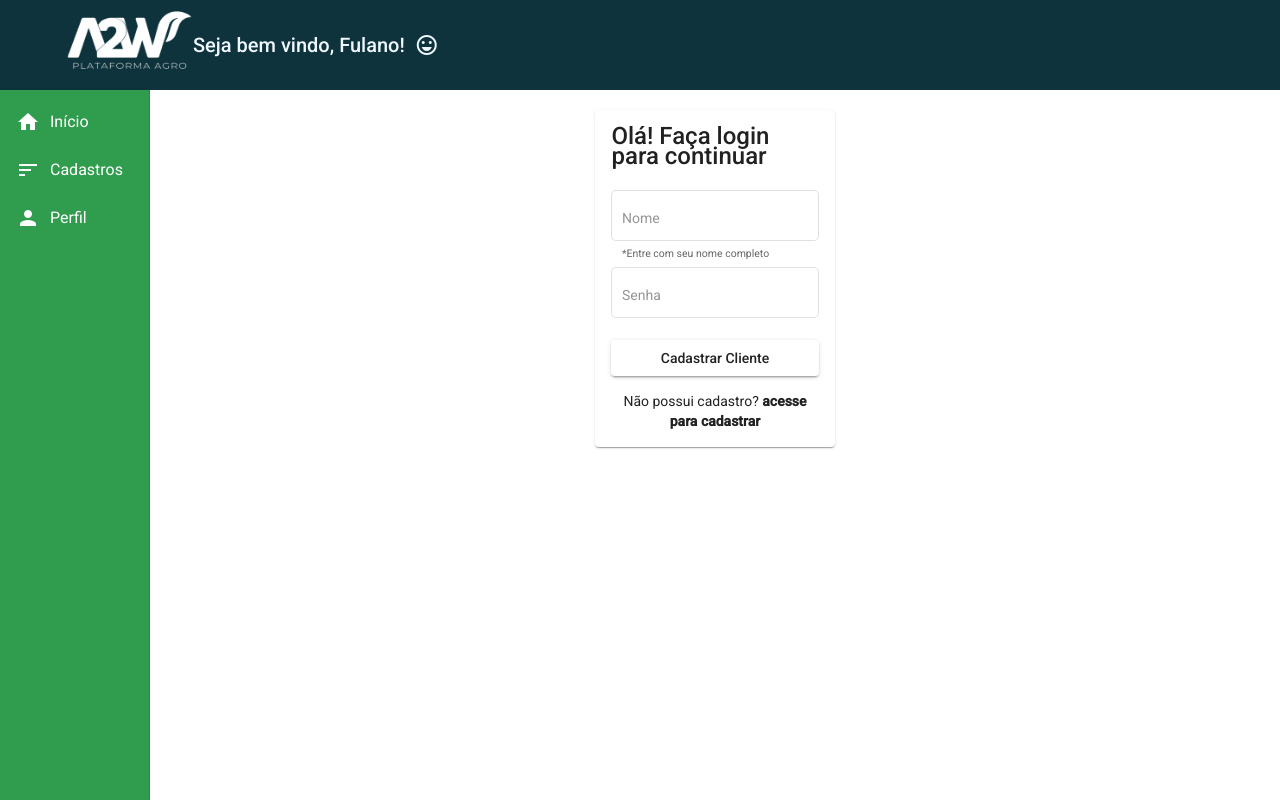
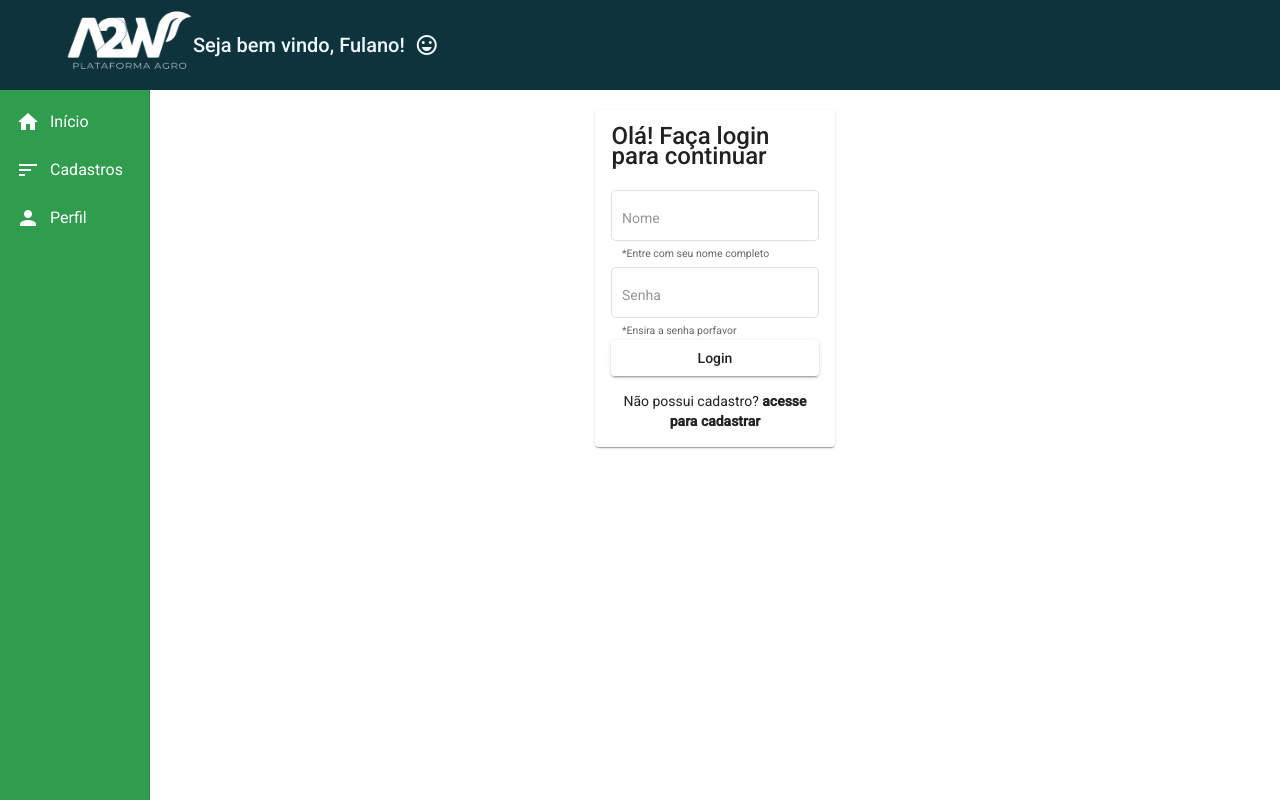
Before and after one commit to Alexandregv1080p/Prot-tipo-A2W-Angular, an Angular app in the folder Crud/frontend/: page /login in a window 1280 px wide. Built offline with nearby package versions, Linux system fonts and the light colour scheme.

Commit message:
Falta a validação só agr

```diff
--- a/Crud/frontend/src/app/login/cadastro-usuario/cadastro-usuario.component.html
+++ b/Crud/frontend/src/app/login/cadastro-usuario/cadastro-usuario.component.html
@@ -2,23 +2,26 @@
     <mat-card-title style="display:flex; text-align: center;">Ensira os dados logo abaixo</mat-card-title>
     <form class="form">
         <mat-form-field appearance="outline">
-            <input matInput placeholder="Nome" [(ngModel)]="users.name" name="name">
+            <input formControlName="name" matInput placeholder="Nome" [(ngModel)]="users.name" name="name">
             <mat-hint>*Entre com seu nome completo</mat-hint>
         </mat-form-field>
         <mat-form-field appearance="outline" >
-            <input matInput placeholder="Senha" [(ngModel)]="users.senha" name="senha">
+            <input formControlName="senha" matInput placeholder="Senha" [(ngModel)]="users.senha" name="senha">
             <mat-hint>*Crie uma senha de até 8 digitos</mat-hint>
         </mat-form-field>
         <mat-form-field appearance="outline" >
             <input matInput placeholder="Confirme a senha" name="senha">
         </mat-form-field>
-        <mat-form-field appearance="outline" [(ngModel)]="users.email" name="email" >
-            <input matInput placeholder="Email" name="description">
+        <mat-form-field appearance="outline"  >
+            <input formControlName="email" matInput placeholder="Email" [(ngModel)]="users.email" name="email">
             <mat-hint>*Entre com um email para contato</mat-hint>
         </mat-form-field>
         <button mat-raised-button class="cadastro" (click)="cadastrarCliente()">
             Cadastrar
         </button>
+        <button mat-raised-button class="cadastro" (click)="cancel()">
+            Login
+        </button>
     </form>
 
     <p style="text-align: center;margin-top: 15px;">Não possui cadastro? <a ><strong>acesse para cadastrar</strong></a></p>
--- a/Crud/frontend/src/app/login/cadastro-usuario/cadastro-usuario.component.ts
+++ b/Crud/frontend/src/app/login/cadastro-usuario/cadastro-usuario.component.ts
@@ -2,6 +2,7 @@ import { Router } from '@angular/router';
 import { Usuario } from './../users.module';
 import { LogServService } from './../log-serv.service';
 import { Component, OnInit } from '@angular/core';
+import { FormGroup,FormBuilder } from '@angular/forms';
 
 @Component({
   selector: 'app-cadastro-usuario',
@@ -16,10 +17,12 @@ export class CadastroUsuarioComponent implements OnInit {
     email:''
   }
 
-  constructor(private logServ: LogServService, private router: Router) { }
+  public formLogin !: FormGroup
+  constructor(private logServ: LogServService, private router: Router,private formBuilder : FormBuilder) { }
 
 
   ngOnInit(): void {
+
   }
 
   cadastrarCliente():void{
--- a/Crud/frontend/src/app/login/log-serv.service.ts
+++ b/Crud/frontend/src/app/login/log-serv.service.ts
@@ -10,6 +10,7 @@ import { Injectable } from '@angular/core';
 export class LogServService {
 
   constructor(private snackBar: MatSnackBar,private http: HttpClient) { }
+
 
   baseUrl = "http://localhost:3001/usuarios"
 
--- a/Crud/frontend/src/app/login/login.component.html
+++ b/Crud/frontend/src/app/login/login.component.html
@@ -6,10 +6,11 @@
             <mat-hint>*Entre com seu nome completo</mat-hint>
         </mat-form-field>
         <mat-form-field appearance="outline" >
-            <input matInput placeholder="Senha" name="description">
+            <input matInput placeholder="Senha" name="senha">
+            <mat-hint>*Ensira a senha porfavor</mat-hint>
         </mat-form-field>
         <button mat-raised-button class="cadastro">
-            Cadastrar Cliente
+            Login
         </button>
     </form>
 
--- a/Crud/frontend/src/app/login/login.component.ts
+++ b/Crud/frontend/src/app/login/login.component.ts
@@ -1,3 +1,4 @@
+import { FormBuilder } from '@angular/forms';
 import { Router } from '@angular/router';
 import { Component, OnInit } from '@angular/core';
 
@@ -8,7 +9,7 @@ import { Component, OnInit } from '@angular/core';
 })
 export class LoginComponent implements OnInit {
 
-  constructor(private router: Router) { }
+  constructor(private formBuilder:FormBuilder,private router: Router) { }
 
   ngOnInit(): void {
   }
```
Also changed, not shown: Crud/frontend/src/app/app.module.ts (+4 -3 lines), 1 other file (tests, documents, lock files or other folders).
